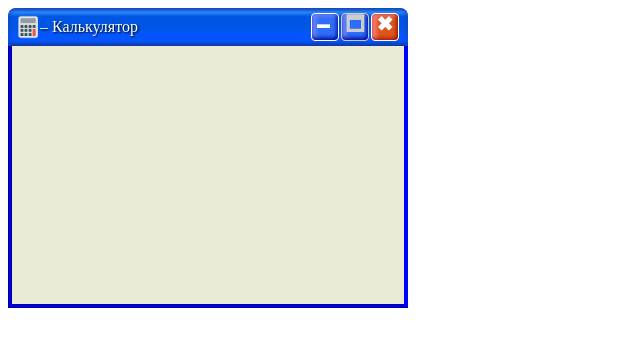
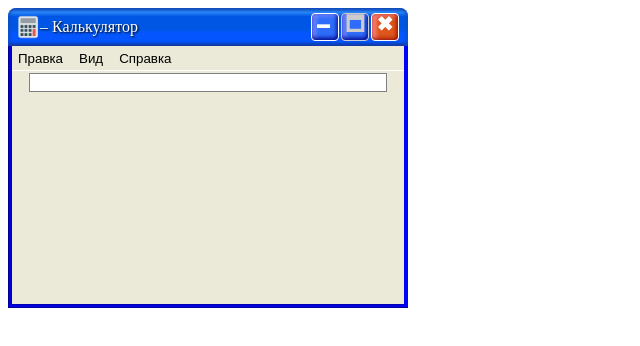
Before and after one commit to Sbbrgg/WEB, a plain HTML site: page 03-Calc/calc.html in a window 1280 px wide. Shown: the whole page, without its empty margins (0-640 px from the left). Drawn offline with Linux system fonts and the light colour scheme.

Commit message:
display done

```diff
--- a/03-Calc/calc.css
+++ b/03-Calc/calc.css
@@ -122,9 +122,7 @@
 	height: 262px;
 	background-color: blue;
 	/*background-image: linear-gradient(to right, blue, darkblue);*/
-	box-shadow:
-		inset 1px -1px 1px 0px darkblue,
-		inset -1px -1px 2px 1px darkblue;
+	box-shadow: inset 1px -1px 1px 0px darkblue, inset -1px -1px 2px 1px darkblue;
 	box-shadow: inset 1px -1px 1px 0px darkblue;
 	display: flex;
 	justify-content: center;
@@ -137,6 +135,45 @@
 	background-color: rgb(235, 233, 216);
 	box-shadow: -1px 1px 2px 0px darkblue;
 }
+
+.menu-bar {
+	border-bottom: solid 1px white;
+}
+
+.menu-button {
+	background-color: transparent;
+	border: none;
+
+}
+
+	.menu-button:hover {
+		background-color: blue;
+		color: white;
+	}
+
+	.menu-button, .menu-button:hover {
+		height: 24px;
+	}
+
+/*\\//\\//\\//\\//\\//\\//\\//\\//\\//\\//\\//\\//\\//\\//\\//\\//\\//\\//\\//\\//\\//\\//\\//\\//\\//\\//\\//\\//\\//\\//\\*/
+/*//\\//\\//\\//\\//\\//\\//\\//\\//\\//\\//\\//\\//\\//\\//\\//\\//\\//\\//\\//\\//\\//\\//\\//\\//\\//\\//\\//\\//\\//\\//*/
+
+.display-container{
+	display:flex;
+	justify-content:center;
+	margin-top: 2px;
+}
+
+.display, .display:focus{
+	width:90%;
+	border-radius:0;
+	border-style:none;
+	border:solid 1px gray;
+}
+.display:focus-visible{
+	outline:none;
+}
+
 /*.МОЙ ВАРИАНТ
 	client-rect {
 	background-color: #ECE9D8;
--- a/03-Calc/calc.html
+++ b/03-Calc/calc.html
@@ -22,7 +22,16 @@
 		<!-- ---------------------------------------------------------- -->
 		<div class="client-rect">
 
-			<div class="work-area"></div>
+			<div class="work-area">
+					<div class="menu-bar">
+						<button class="menu-button">Правка</button>
+						<button class="menu-button">Вид</button>
+						<button class="menu-button">Справка</button>
+					</div>
+					<div class="display-container">
+						<input type="text" class="display" />
+					</div>
+			</div>
 
 			<!--<div class="buttons-grid">
 				<button class="btn btn-clear">C</button>
```
